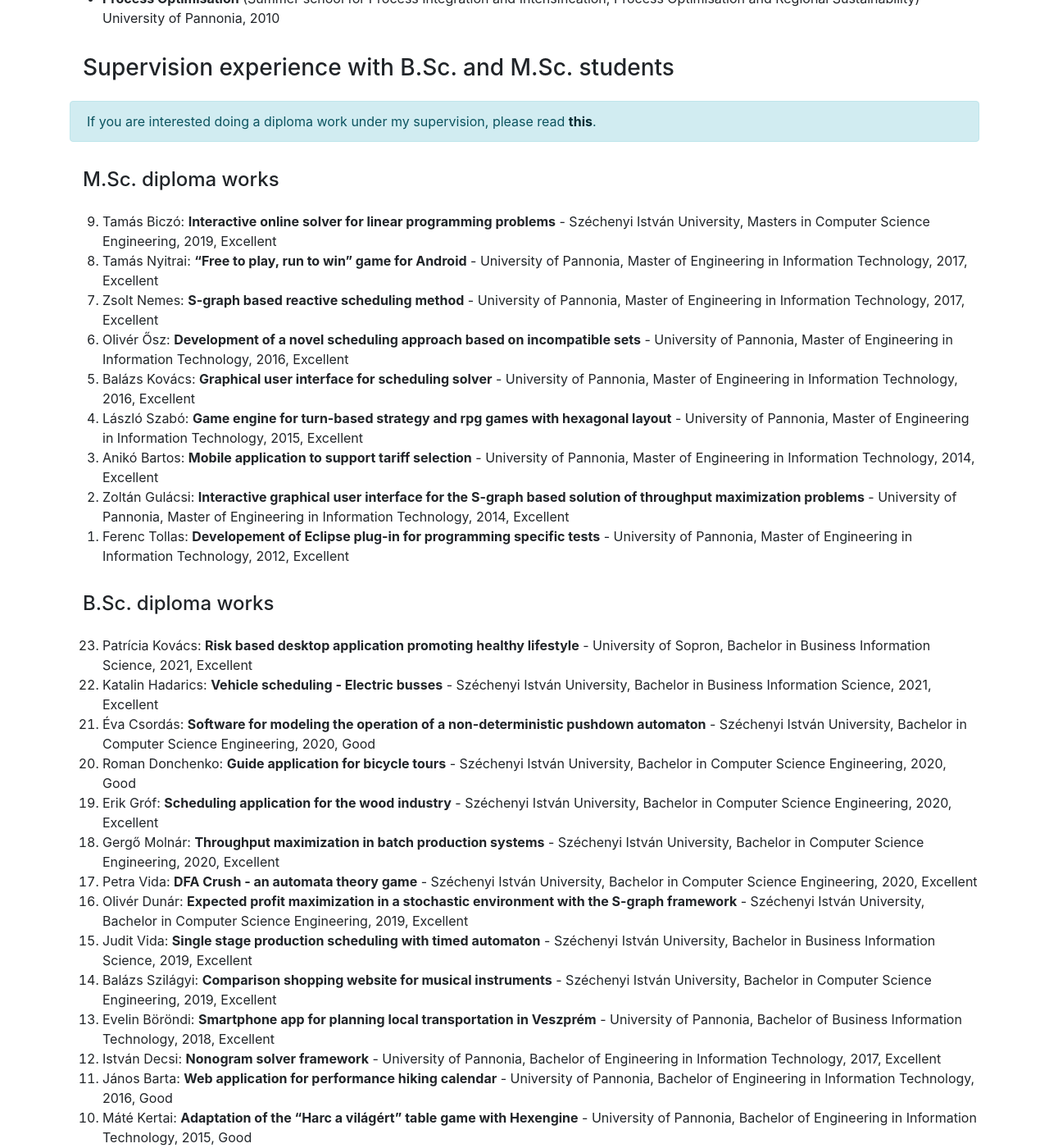
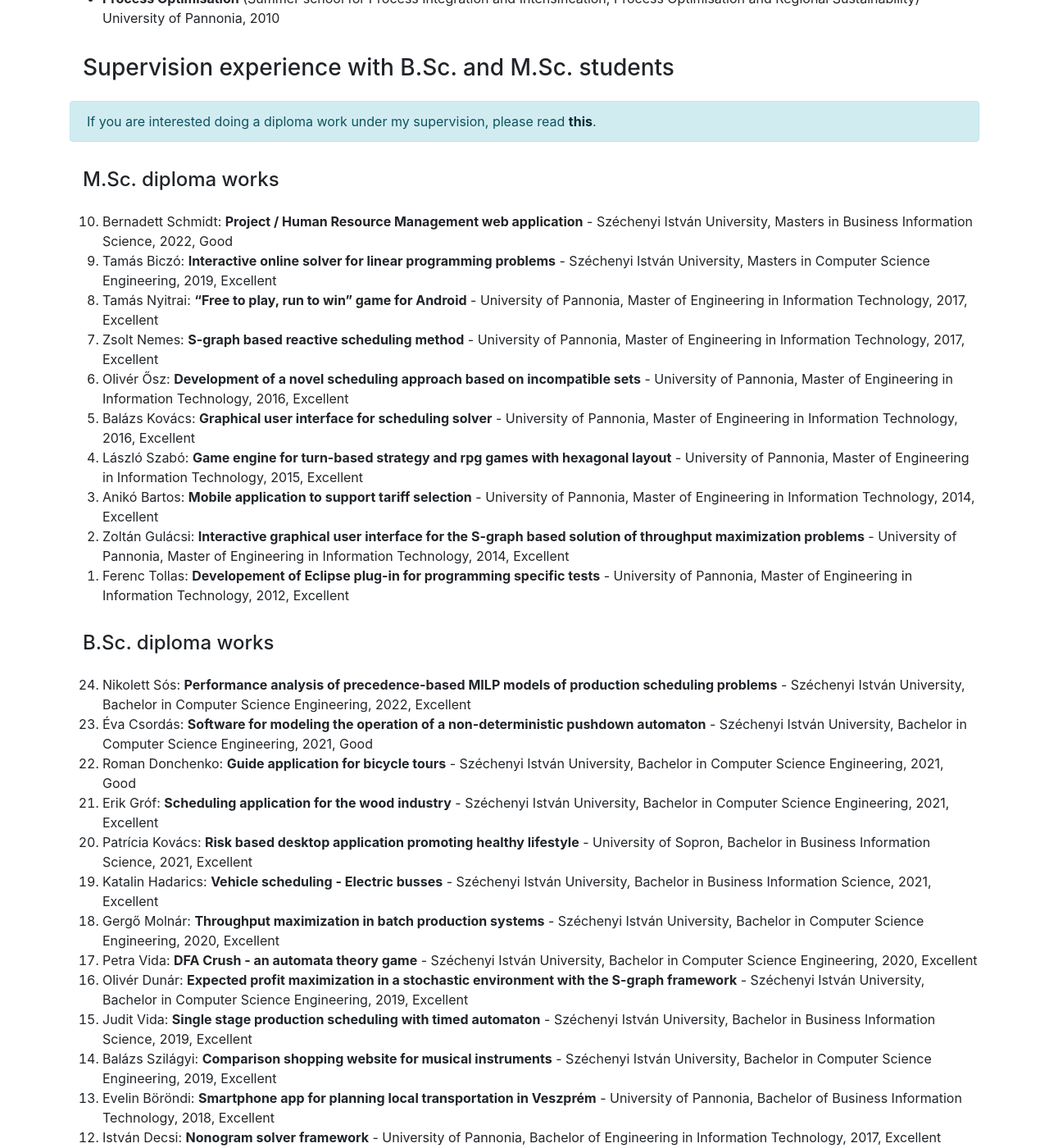
Before and after one commit to hegyhati/hegyhati.github.io, a Jekyll site: the page built from teaching_supervision.html, in a window 1280 px wide and 1400 px high, scrolled down 1699 px. Shown: the whole window at 82% size. Built offline with Jekyll 4.4.1, drawn with Linux system fonts in a browser that asks for light colours.

Commit message:
Update supervision.yaml

```diff
--- a/_data/supervision.yaml
+++ b/_data/supervision.yaml
@@ -13,6 +13,14 @@ phd:
 diploma:
 
   MSc:
+
+  - student: Bernadett Schmidt
+    original_title: Erőforrás-menedzsment webalkalmazás
+    title: Project / Human Resource Management web application
+    course: Masters in Business Information Science
+    university: Széchenyi István University
+    date: 2022.02.02.
+    grade: Good
 
   - student: Tamás Biczó
     original_title: Webes interaktív megoldó lineáris programozási feladatokhoz
@@ -92,12 +100,20 @@ diploma:
 
   BSc:
 
+  - student: Nikolett Sós
+    original_title: Precedencia alapú MILP modellek hatékonyságának vizsgálata gyártórendszerek ütemezésében
+    title: Performance analysis of precedence-based MILP models of production scheduling problems
+    course: Bachelor in Computer Science Engineering
+    university: Széchenyi István University
+    date: 2022.02.01.
+    grade: Excellent
+
   - student: Erik Gróf
     original_title: Faipari ütemező alkalmazás
     title: Scheduling application for the wood industry
     course: Bachelor in Computer Science Engineering
     university: Széchenyi István University
-    date: 2020.06.30.
+    date: 2021.06.30.
     grade: Excellent
 
   - student: Roman Donchenko
@@ -105,7 +121,7 @@ diploma:
     title: Guide application for bicycle tours
     course: Bachelor in Computer Science Engineering
     university: Széchenyi István University
-    date: 2020.06.30.
+    date: 2021.06.30.
     grade: Good
 
   - student: Éva Csordás
@@ -113,7 +129,7 @@ diploma:
     title: Software for modeling the operation of a non-deterministic pushdown automaton
     course: Bachelor in Computer Science Engineering
     university: Széchenyi István University
-    date: 2020.06.30.
+    date: 2021.06.30.
     grade: Good
 
   - student: Patrícia Kovács
```
